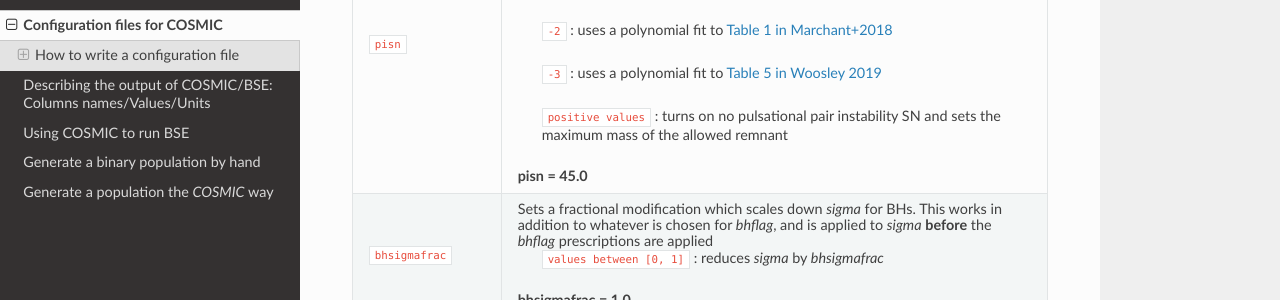
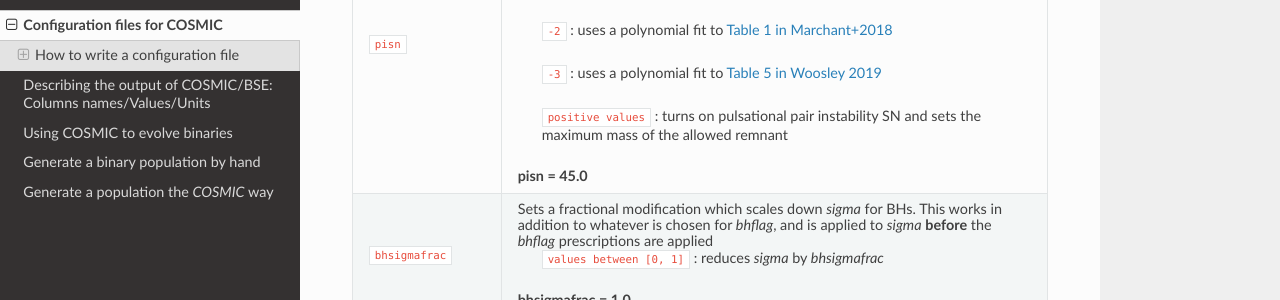
Before and after one commit to COSMIC-PopSynth/COSMIC, a Sphinx documentation site: the page built from docs/inifile/index.rst, in a window 1280 px wide and 900 px high, scrolled down 10058 px. Shown: the part 151-451 px from the top of the window. Built offline with Sphinx 7.4.7 and the Read the Docs theme 2.0.0, drawn with Linux system fonts in a browser that asks for light colours; formulas are drawn with MathJax 3.

Commit message:
fixing a couple of things with the docs and a typo

```diff
--- a/docs/examples/index.rst
+++ b/docs/examples/index.rst
@@ -1,8 +1,8 @@
 .. _examples:
 
-#######################
-Using COSMIC to run BSE
-#######################
+###############################
+Using COSMIC to evolve binaries
+###############################
 
 
 COSMIC can evolve binaries for several different use cases. Below
--- a/docs/inifile/index.rst
+++ b/docs/inifile/index.rst
@@ -621,7 +621,7 @@ sampling
 
                             ``-3`` : uses a polynomial fit to `Table 5 in Woosley 2019 <https://ui.adsabs.harvard.edu/abs/2019ApJ...878...49W/abstract>`_
 
-                            ``positive values`` : turns on no pulsational pair
+                            ``positive values`` : turns on pulsational pair
                             instability SN and sets the maximum mass of the allowed
                             remnant
 
```
